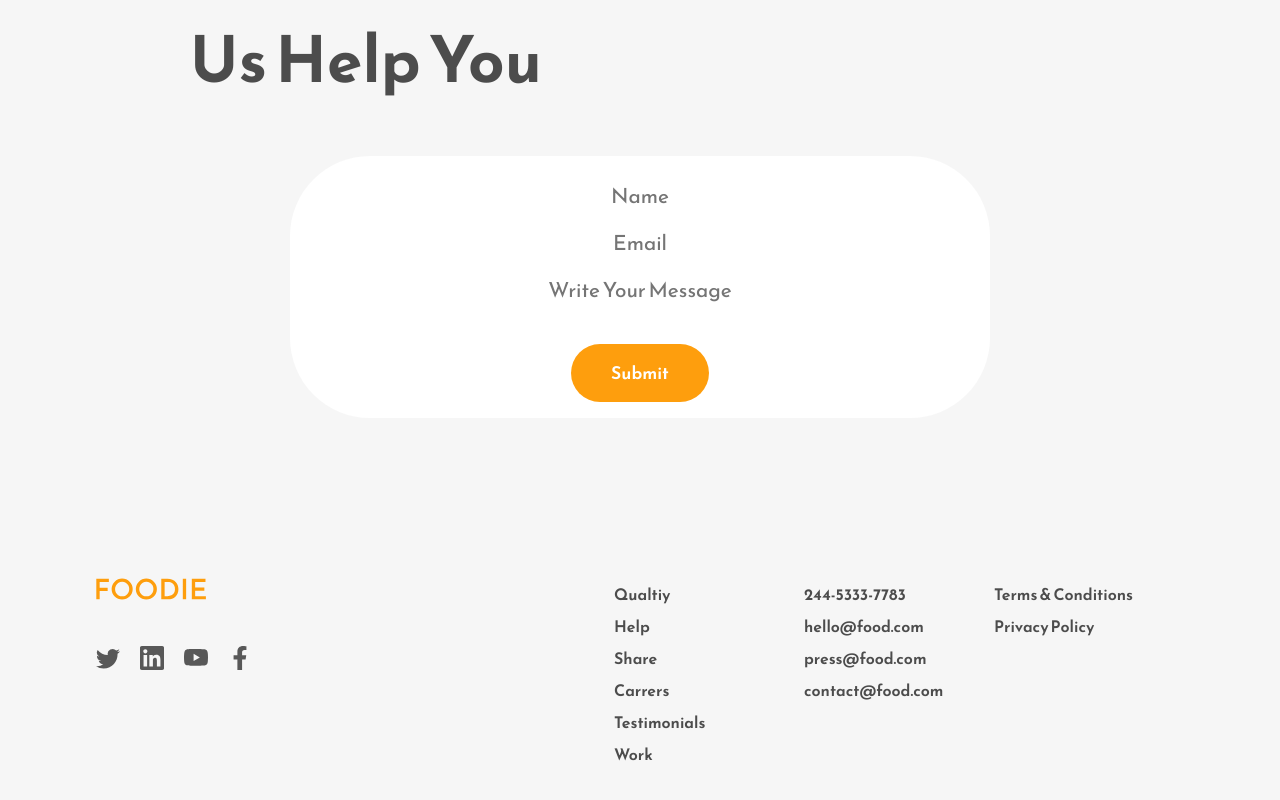
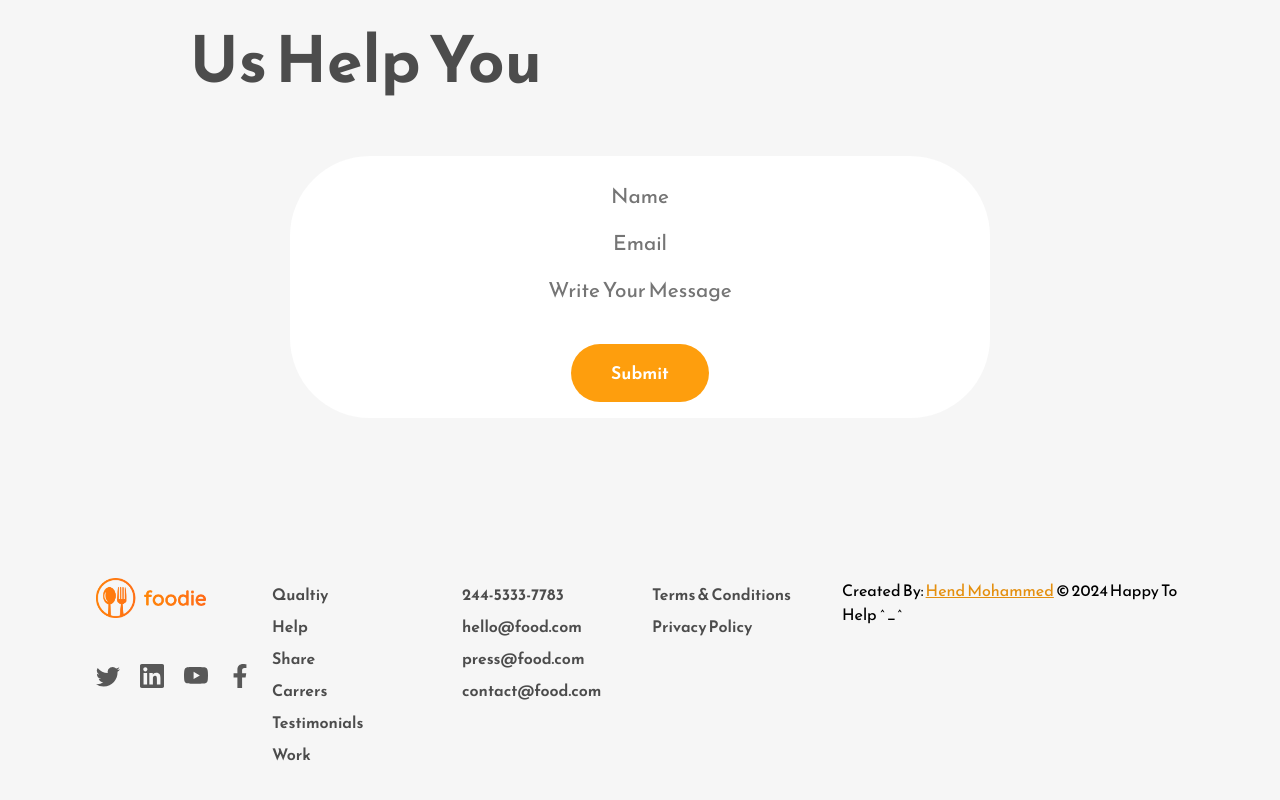
Before and after one commit to HendMohammed90/Food_Landing_page, a React (Create React App) app: page / in a window 1280 px wide. Shown: the part 3483-4283 px from the top of the page. Built offline with nearby package versions, Linux system fonts and the light colour scheme.

Commit message:
add copyRight

```diff
--- a/src/App.css
+++ b/src/App.css
@@ -381,6 +381,22 @@ textarea {
   color: #e48f0f;
 }
 
+.footer-wrapper p {
+  text-transform: capitalize;
+  /* position: relative;
+  bottom: 0;
+  width: 100%;
+  background-color: #333;
+  color: white;
+  text-align: center;
+  padding: 10px 0; Adjust padding as needed */
+}
+
+.footer-wrapper p a{
+  color: #e48f0f;
+  text-decoration: underline;
+}
+
 @media (max-width: 1000px) {
   .navbar-links-container a {
     margin-right: 1rem;
--- a/src/components/footer/Footer.jsx
+++ b/src/components/footer/Footer.jsx
@@ -3,7 +3,7 @@ import { BsTwitter } from "react-icons/bs";
 import { SiLinkedin } from "react-icons/si";
 import { BsYoutube } from "react-icons/bs";
 import { FaFacebookF } from "react-icons/fa";
-import Logo from "../../Assets/Logo.svg"
+import Logo from "../../Assets/FLogo.png"
 
 const Footer = () => {
   return (
@@ -38,7 +38,9 @@ const Footer = () => {
           <span>Terms & Conditions</span>
           <span>Privacy Policy</span>
         </div>
+        <p>Created by: <a href="https://github.com/HendMohammed90" target="_blank" rel="noreferrer">Hend Mohammed</a> © 2024 Happy to Help ^_^</p>
       </div>
+
     </section>
   )
 }
```
